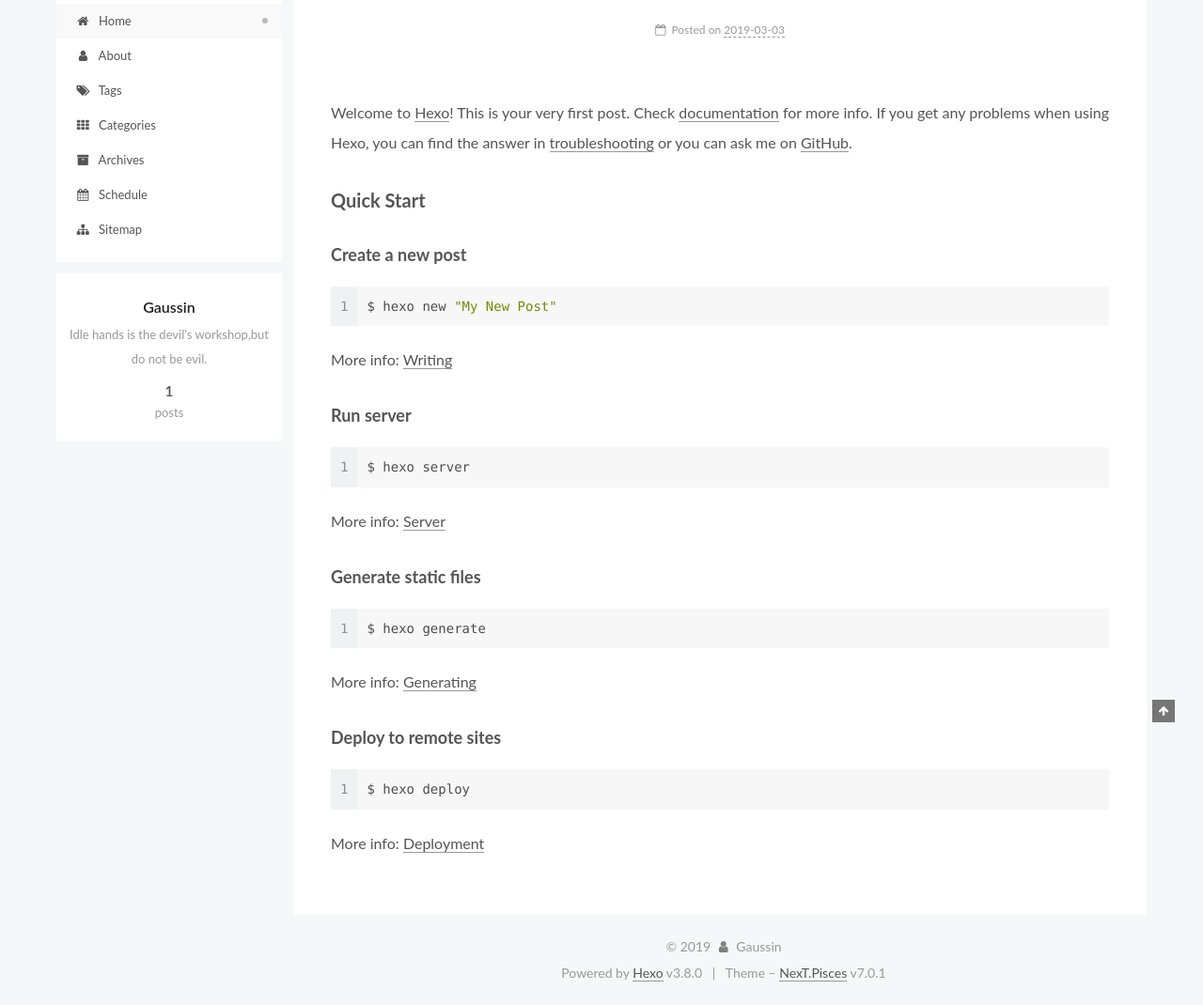
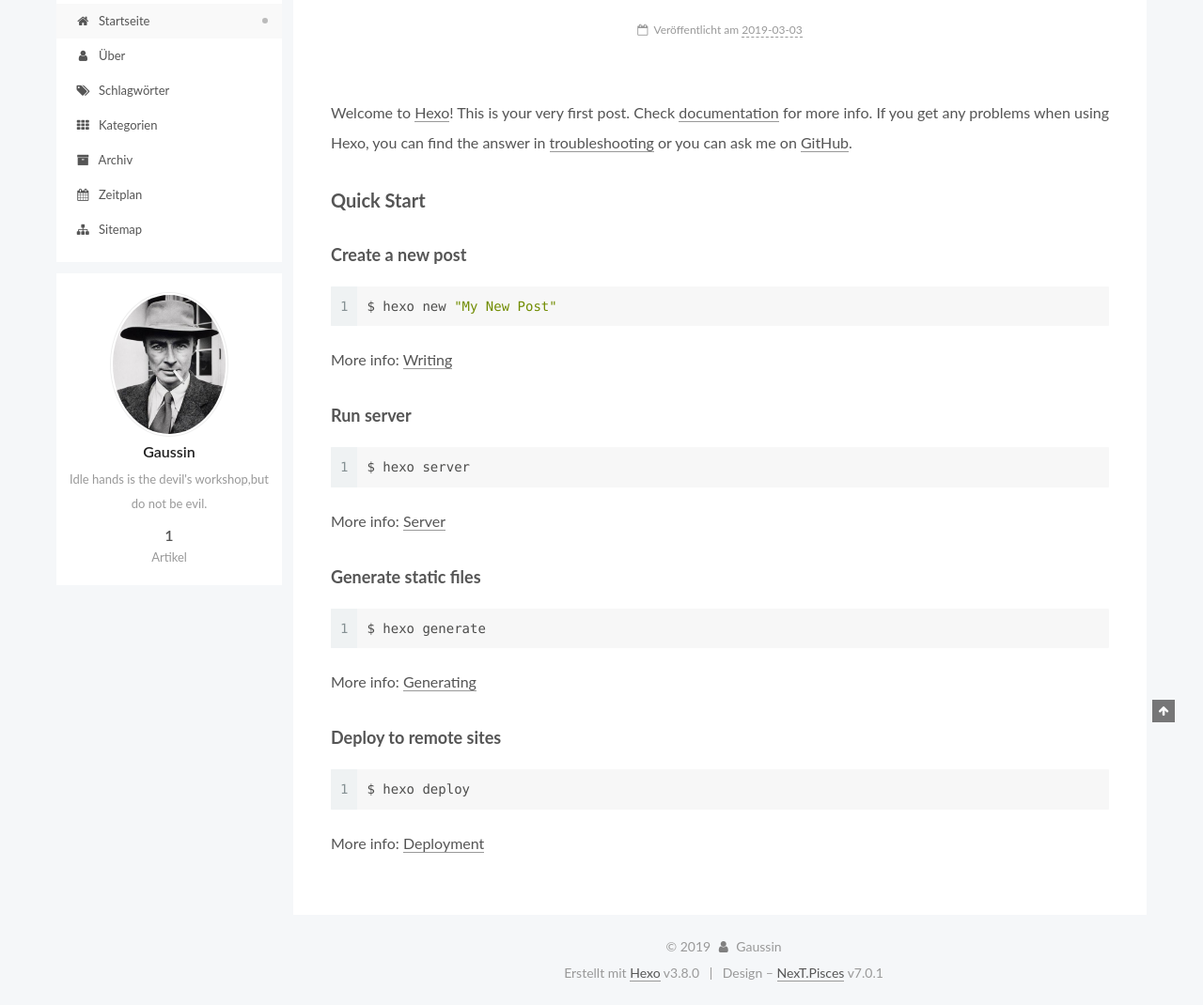
Before and after one commit to zgotham/zgotham.github.io, a plain HTML site: page index.html in a window 1280 px wide. Shown: the part 131-1201 px from the top of the page at 94% size. Drawn offline with Linux system fonts and the light colour scheme.

Commit message:
Site updated: 2019-03-10 00:00:13

```diff
--- a/css/main.css
+++ b/css/main.css
@@ -1898,7 +1898,7 @@ pre .javascript .function {
   width: 4px;
   height: 4px;
   border-radius: 50%;
-  background: #cdf9d4;
+  background: #ffc3ff;
 }
 .links-of-blogroll {
   font-size: 13px;
--- a/index.html
+++ b/index.html
@@ -197,7 +197,7 @@
   </div>
 
   <div class="site-nav-toggle">
-    <button aria-label="Toggle navigation bar">
+    <button aria-label="Navigationsleiste an/ausschalten">
       <span class="btn-bar"></span>
       <span class="btn-bar"></span>
       <span class="btn-bar"></span>
@@ -225,7 +225,7 @@
 
 
 
-    <a href="/" rel="section"><i class="menu-item-icon fa fa-fw fa-home"></i> <br>Home</a>
+    <a href="/" rel="section"><i class="menu-item-icon fa fa-fw fa-home"></i> <br>Startseite</a>
 
   </li>
 
@@ -242,7 +242,7 @@
 
 
 
-    <a href="/about/" rel="section"><i class="menu-item-icon fa fa-fw fa-user"></i> <br>About</a>
+    <a href="/about/" rel="section"><i class="menu-item-icon fa fa-fw fa-user"></i> <br>Über</a>
 
   </li>
 
@@ -259,7 +259,7 @@
 
 
 
-    <a href="/tags/" rel="section"><i class="menu-item-icon fa fa-fw fa-tags"></i> <br>Tags</a>
+    <a href="/tags/" rel="section"><i class="menu-item-icon fa fa-fw fa-tags"></i> <br>Schlagwörter</a>
 
   </li>
 
@@ -276,7 +276,7 @@
 
 
 
-    <a href="/categories/" rel="section"><i class="menu-item-icon fa fa-fw fa-th"></i> <br>Categories</a>
+    <a href="/categories/" rel="section"><i class="menu-item-icon fa fa-fw fa-th"></i> <br>Kategorien</a>
 
   </li>
 
@@ -293,7 +293,7 @@
 
 
 
-    <a href="/archives/" rel="section"><i class="menu-item-icon fa fa-fw fa-archive"></i> <br>Archives</a>
+    <a href="/archives/" rel="section"><i class="menu-item-icon fa fa-fw fa-archive"></i> <br>Archiv</a>
 
   </li>
 
@@ -310,7 +310,7 @@
 
 
 
-    <a href="/schedule/" rel="section"><i class="menu-item-icon fa fa-fw fa-calendar"></i> <br>Schedule</a>
+    <a href="/schedule/" rel="section"><i class="menu-item-icon fa fa-fw fa-calendar"></i> <br>Zeitplan</a>
 
   </li>
 
@@ -384,7 +384,7 @@
     <span hidden itemprop="author" itemscope itemtype="http://schema.org/Person">
       <meta itemprop="name" content="Gaussin">
       <meta itemprop="description" content="Idle hands is the devil's workshop,but do not be evil.">
-      <meta itemprop="image" content="/images/avatar.gif">
+      <meta itemprop="image" content="/images/figure_1.jpg">
     </span>
 
     <span hidden itemprop="publisher" itemscope itemtype="http://schema.org/Organization">
@@ -417,14 +417,14 @@
                 <i class="fa fa-calendar-o"></i>
               </span>
 
-                <span class="post-meta-item-text">Posted on</span>
+                <span class="post-meta-item-text">Veröffentlicht am</span>
 
 
 
 
 
 
-              <time title="Created: 2019-03-03 23:05:19" itemprop="dateCreated datePublished" datetime="2019-03-03T23:05:19+08:00">2019-03-03</time>
+              <time title="Erstellt: 2019-03-03 23:05:19" itemprop="dateCreated datePublished" datetime="2019-03-03T23:05:19+08:00">2019-03-03</time>
 
 
 
@@ -542,6 +542,8 @@
         <div class="site-overview">
           <div class="site-author motion-element" itemprop="author" itemscope itemtype="http://schema.org/Person">
 
+              <img class="site-author-image" itemprop="image" src="/images/figure_1.jpg" alt="Gaussin">
+
               <p class="site-author-name" itemprop="name">Gaussin</p>
               <div class="site-description motion-element" itemprop="description">Idle hands is the devil's workshop,but do not be evil.</div>
           </div>
@@ -554,7 +556,7 @@
                   <a href="/archives/">
 
                     <span class="site-state-item-count">1</span>
-                    <span class="site-state-item-name">posts</span>
+                    <span class="site-state-item-name">Artikel</span>
                   </a>
                 </div>
 
@@ -609,7 +611,7 @@
 </div>
 
 
-  <div class="powered-by">Powered by <a href="https://hexo.io" class="theme-link" rel="noopener" target="_blank">Hexo</a> v3.8.0</div>
+  <div class="powered-by">Erstellt mit  <a href="https://hexo.io" class="theme-link" rel="noopener" target="_blank">Hexo</a> v3.8.0</div>
 
 
 
@@ -617,7 +619,7 @@
 
 
 
-  <div class="theme-info">Theme – <a href="https://theme-next.org" class="theme-link" rel="noopener" target="_blank">NexT.Pisces</a> v7.0.1</div>
+  <div class="theme-info">Design – <a href="https://theme-next.org" class="theme-link" rel="noopener" target="_blank">NexT.Pisces</a> v7.0.1</div>
 
 
 
```
Also changed, not shown: 2019/03/03/hello-world/index.html (+17 -15 lines), archives/2019/03/index.html (+14 -12 lines), archives/2019/index.html (+14 -12 lines), archives/index.html (+14 -12 lines), images/figure_1.jpg (added).
